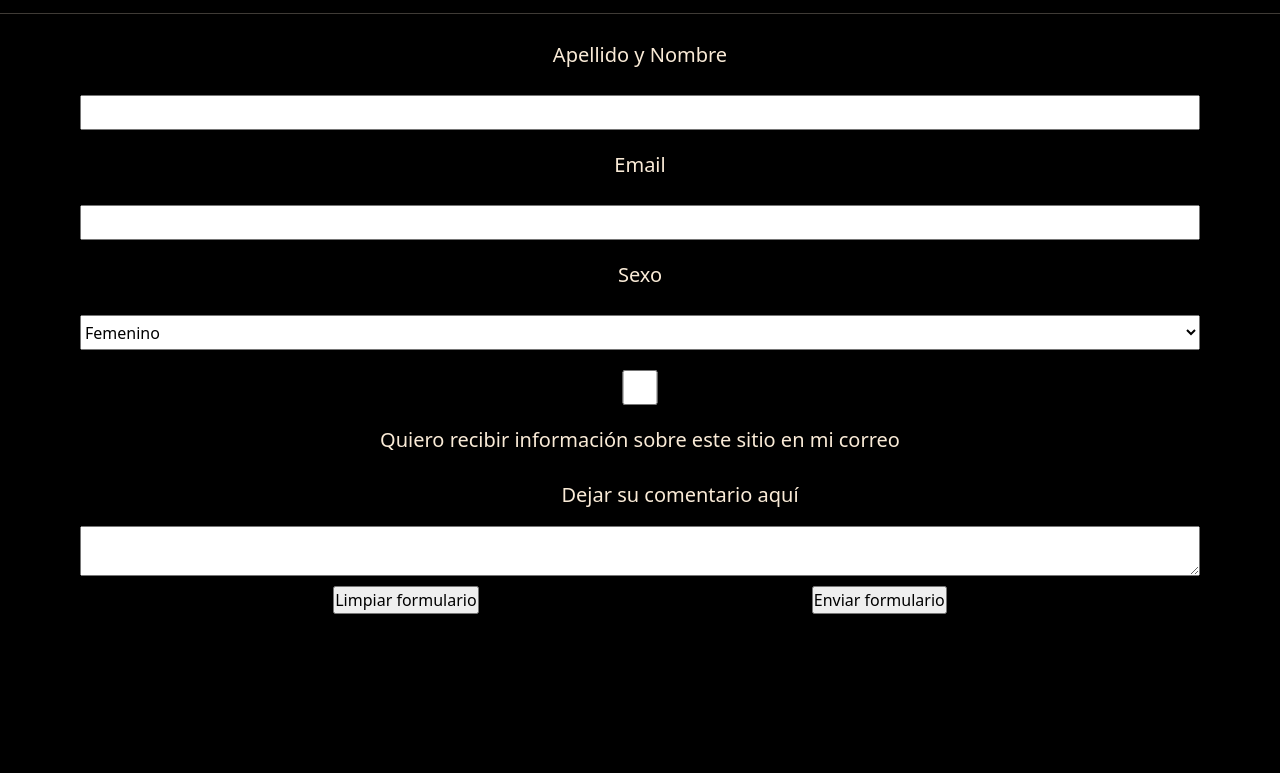
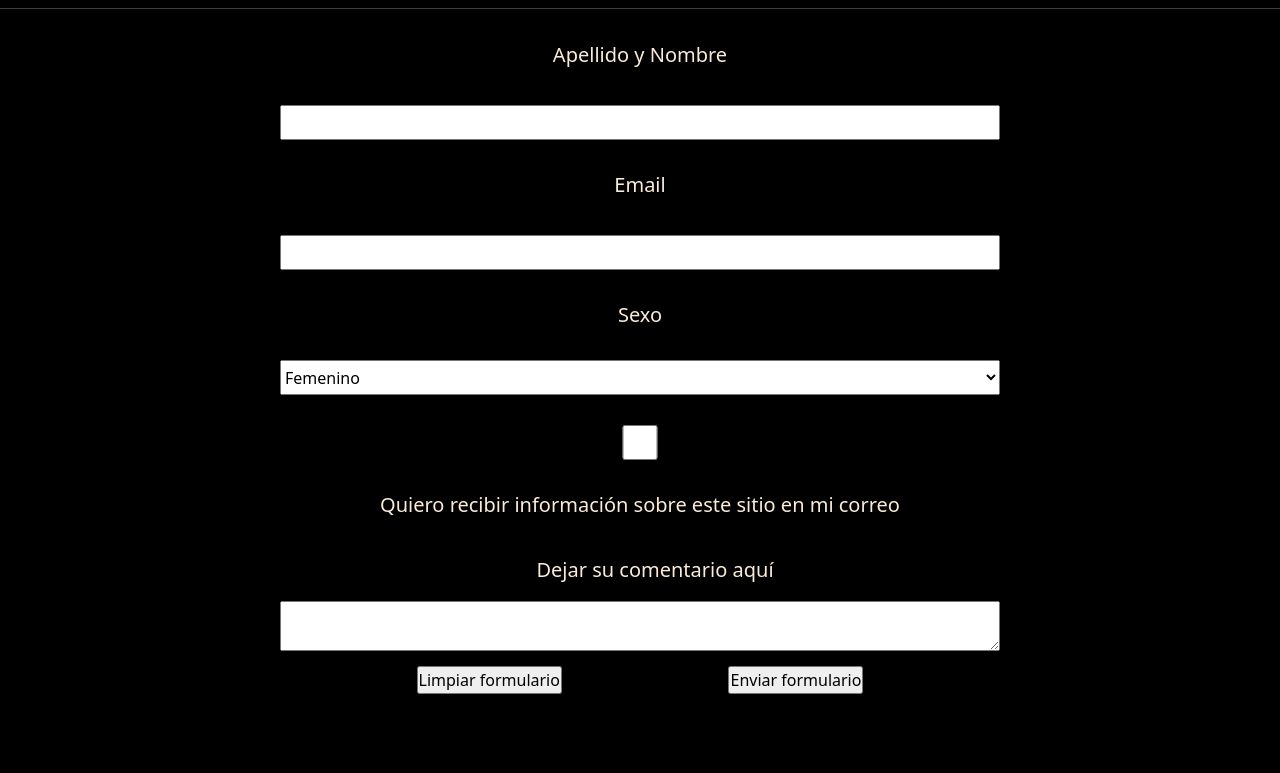
Before and after one commit to florenciaguizzi/ProyectoDaftPunk2, a website: page contacto.html in a window 1280 px wide. Shown: the part 327-1100 px from the top of the page. Drawn offline with nearby package versions, Linux system fonts and the light colour scheme.

Commit message:
cambios formulario

```diff
--- a/SCSS/styles.scss
+++ b/SCSS/styles.scss
@@ -18,14 +18,13 @@ body{
 }
 
 header, footer{
-    margin: 5px;
+    margin-top: 5px;
     width: $width;
     background-color: rgb(36, 35, 35);
 }
 
 .logo{
-    width: 120px;
-    height: 80px;
+    width: 100%;
 }
 
 h2{
@@ -142,12 +141,14 @@ footer{
 
 .imagen1, .imagen2, .imagen3, .imagen4, .imagen5, .imagen6, .imagen7{
     padding: 5px;
+    transition: .5s;
 }
 
 /*------contacto------*/
 .form {
     display: flex;
-    flex-direction: column; }
+    flex-direction: column;
+}
 
 .label {
     @include formulario;
@@ -279,8 +280,6 @@ textarea{
 }
 
 /*----footer------*/
-
-
 .footer__socialMedia{
     padding: 20px;
 }
@@ -406,41 +405,47 @@ textarea{
 }
 
 /*------contacto------*/
+.form {
+    display: flex;
+    flex-direction: column;
+    margin: 0 250px;
+}
+
 .label {
-    margin-left: 50px;
-    margin-right: 50px;
-    margin-bottom: 10px;
-    margin-top: 10px;
+    margin-left: 30px;
+    margin-right: 30px;
+    margin-bottom: 15px;
+    margin-top: 15px;
     font-size: 20px;
 }
 
 .input {
-    margin-left: 80px;
-    margin-right: 80px;
-    margin-bottom: 10px;
-    margin-top: 10px;
-}
+    margin-left: 30px;
+    margin-right: 30px;
+    margin-bottom: 15px;
+    margin-top: 15px;}
 
 .input:focus{
     font-size: 18px;
 }
 
 select {
-    margin-left: 80px;
-    margin-right: 80px;
-    margin-bottom: 10px;
+    margin-left: 30px;
+    margin-right: 30px;
+    margin-bottom: 15px;
     margin-top: 10px;
 }
 
 textarea{
-    margin-left: 80px;
-    margin-right: 80px;
-    margin-bottom: 10px;
+    margin-left: 30px;
+    margin-right: 30px;
+    margin-bottom: 15px;
 }
 
 .p{
-    margin-left: 80px;
-    margin-top: 10px;
+    margin-left: 30px;
+    margin-top: 15px;
     font-size: 20px;
+    text-align: center;
 }
 }
--- a/contacto.html
+++ b/contacto.html
@@ -21,9 +21,9 @@
     <header>
         <nav class="navbar navbar-expand-sm navbar-dark bg-black" aria-label="Third navbar example">
             <div class="container-fluid">
-                <a class="navbar-brand" href="index.html">
+                <div a class="navbar-brand" href="index.html">
                     <img class="logo--img" src="./multimedia/logo.png" alt="Logo Daft Punk">
-                </a>
+                </div>
                 <button class="navbar-toggler" type="button" data-bs-toggle="collapse"
                     data-bs-target="#navbarsExample03" aria-controls="navbarsExample03" aria-expanded="false"
                     aria-label="Toggle navigation">
@@ -45,7 +45,7 @@
                             <a class="nav-link" href="galeria.html">Galería</a>
                         </li>
                         <li class="nav-item">
-                            <a class="nav-link" href="contacto.html">Contacto</a>
+                            <a class="nav-link active" href="contacto.html">Contacto</a>
                         </li>
                 </div>
             </div>
```
Also changed, not shown: discografia.html (+3 -3 lines), galeria.html (+3 -3 lines), historia.html (+3 -3 lines), index.html (+3 -3 lines), CSS/styles.css.
